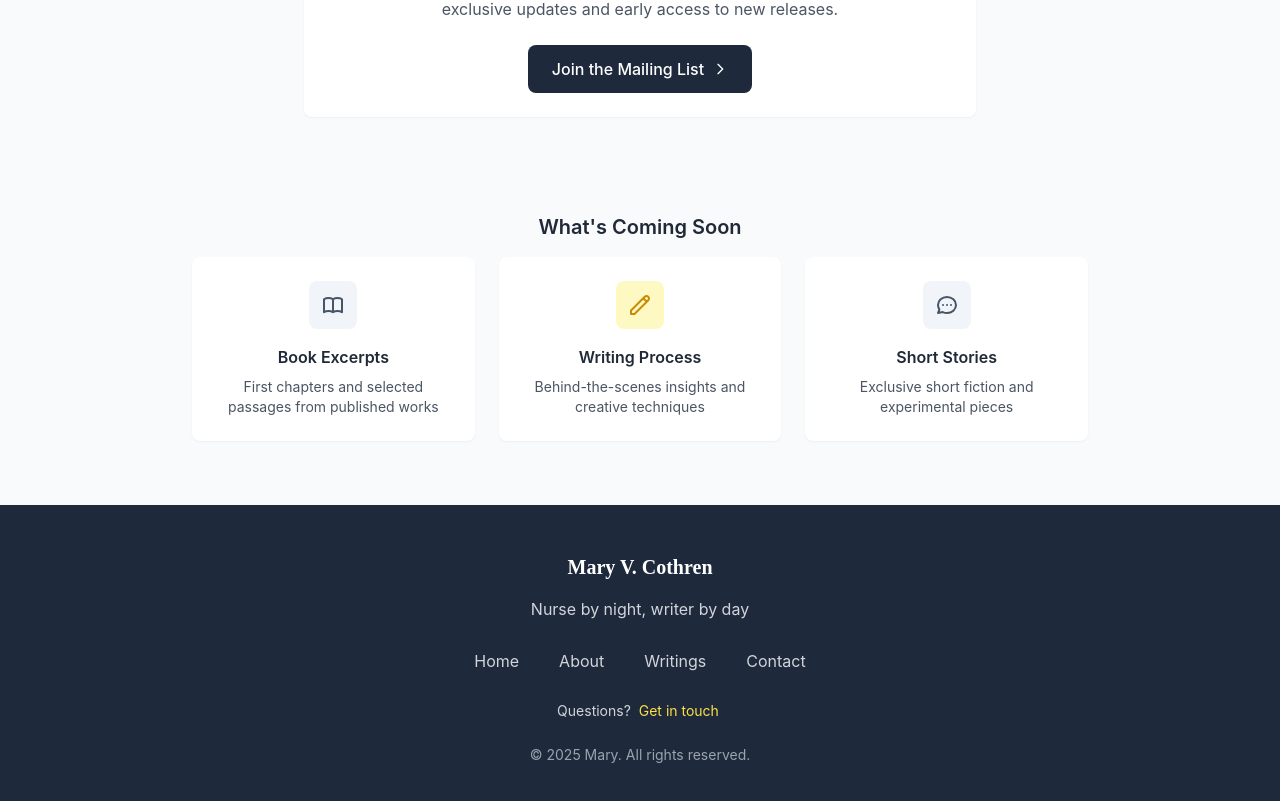
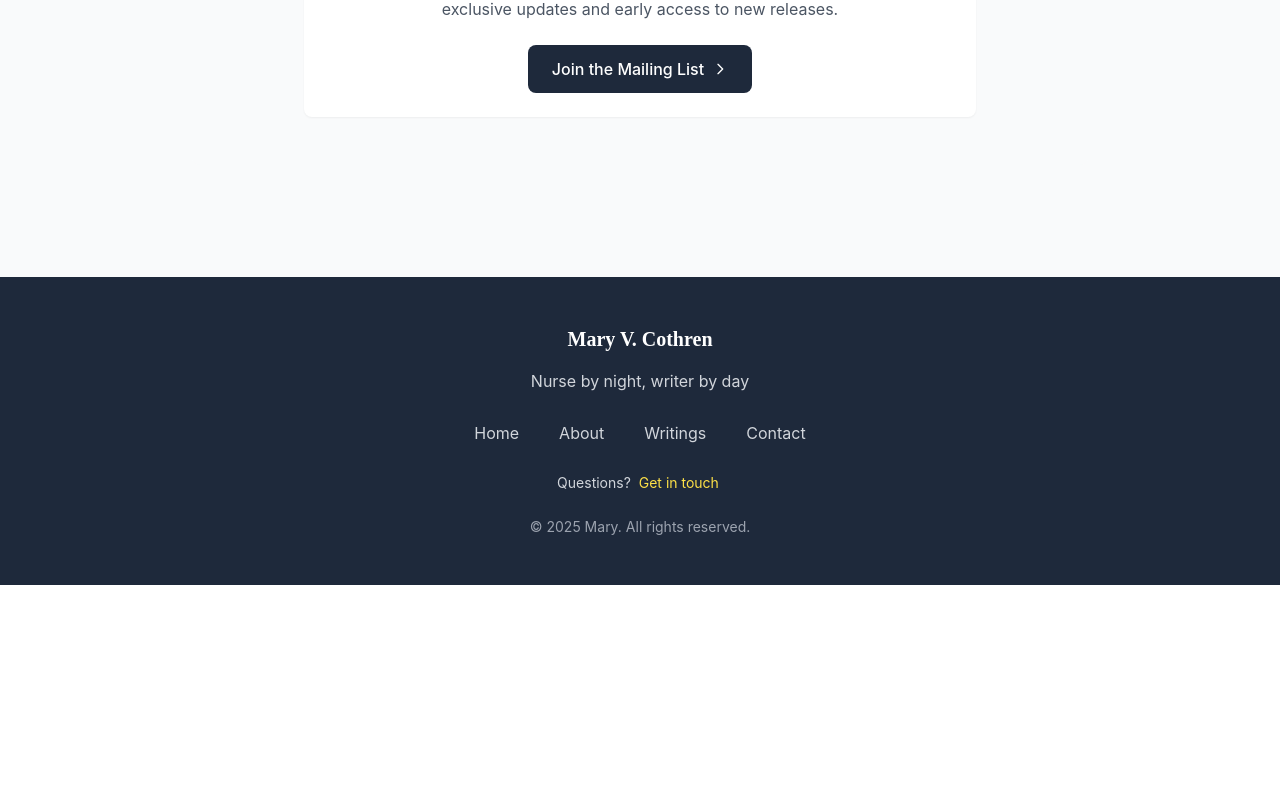
Before and after one commit to jtomassoni/maryvcothrenauthorsite, a Vue app: page /writings in a window 1280 px wide. Shown: the part 697-1498 px from the top of the page. After the commit the page ends 1282 px from the top, so only its background shows below. Built offline with nearby package versions, Linux system fonts and the light colour scheme.

Commit message:
Simplify Writings page - remove busy preview cards
- Removed the 'Coming Soon Preview' section with 3 cards
- Kept the clean under construction message
- Maintained the prominent mailing list CTA
- Page is now much cleaner and less overwhelming

```diff
--- a/src/pages/Writings.vue
+++ b/src/pages/Writings.vue
@@ -50,44 +50,6 @@
             </div>
           </div>
         </div>
-
-        <!-- Coming Soon Preview -->
-        <div class="text-center">
-          <h3 class="text-xl font-semibold text-gray-800 mb-4">
-            What's Coming Soon
-          </h3>
-          <div class="grid grid-cols-1 md:grid-cols-3 gap-6 max-w-4xl mx-auto">
-            <div class="bg-white rounded-lg p-6 shadow-sm">
-              <div class="w-12 h-12 bg-primary-100 rounded-lg flex items-center justify-center mx-auto mb-4">
-                <svg class="w-6 h-6 text-primary-600" fill="none" stroke="currentColor" viewBox="0 0 24 24">
-                  <path stroke-linecap="round" stroke-linejoin="round" stroke-width="2" d="M12 6.253v13m0-13C10.832 5.477 9.246 5 7.5 5S4.168 5.477 3 6.253v13C4.168 18.477 5.754 18 7.5 18s3.332.477 4.5 1.253m0-13C13.168 5.477 14.754 5 16.5 5c1.746 0 3.332.477 4.5 1.253v13C19.832 18.477 18.246 18 16.5 18c-1.746 0-3.332.477-4.5 1.253"></path>
-                </svg>
-              </div>
-              <h4 class="font-semibold text-gray-800 mb-2">Book Excerpts</h4>
-              <p class="text-sm text-gray-600">First chapters and selected passages from published works</p>
-            </div>
-
-            <div class="bg-white rounded-lg p-6 shadow-sm">
-              <div class="w-12 h-12 bg-accent-100 rounded-lg flex items-center justify-center mx-auto mb-4">
-                <svg class="w-6 h-6 text-accent-600" fill="none" stroke="currentColor" viewBox="0 0 24 24">
-                  <path stroke-linecap="round" stroke-linejoin="round" stroke-width="2" d="M15.232 5.232l3.536 3.536m-2.036-5.036a2.5 2.5 0 113.536 3.536L6.5 21.036H3v-3.572L16.732 3.732z"></path>
-                </svg>
-              </div>
-              <h4 class="font-semibold text-gray-800 mb-2">Writing Process</h4>
-              <p class="text-sm text-gray-600">Behind-the-scenes insights and creative techniques</p>
-            </div>
-
-            <div class="bg-white rounded-lg p-6 shadow-sm">
-              <div class="w-12 h-12 bg-primary-100 rounded-lg flex items-center justify-center mx-auto mb-4">
-                <svg class="w-6 h-6 text-primary-600" fill="none" stroke="currentColor" viewBox="0 0 24 24">
-                  <path stroke-linecap="round" stroke-linejoin="round" stroke-width="2" d="M8 12h.01M12 12h.01M16 12h.01M21 12c0 4.418-4.03 8-9 8a9.863 9.863 0 01-4.255-.949L3 20l1.395-3.72C3.512 15.042 3 13.574 3 12c0-4.418 4.03-8 9-8s9 3.582 9 8z"></path>
-                </svg>
-              </div>
-              <h4 class="font-semibold text-gray-800 mb-2">Short Stories</h4>
-              <p class="text-sm text-gray-600">Exclusive short fiction and experimental pieces</p>
-            </div>
-          </div>
-        </div>
       </div>
     </Container>
   </div>
```
